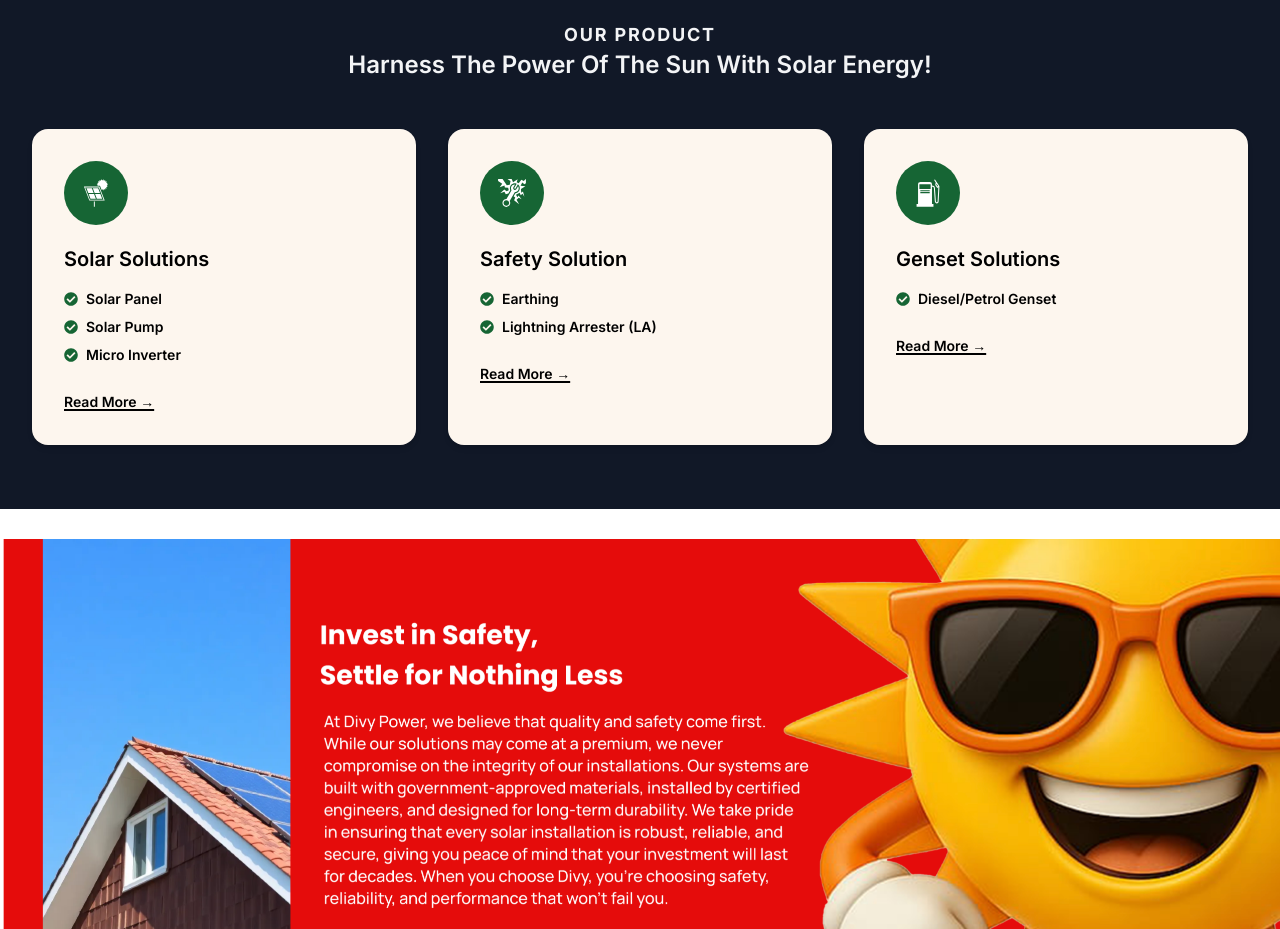
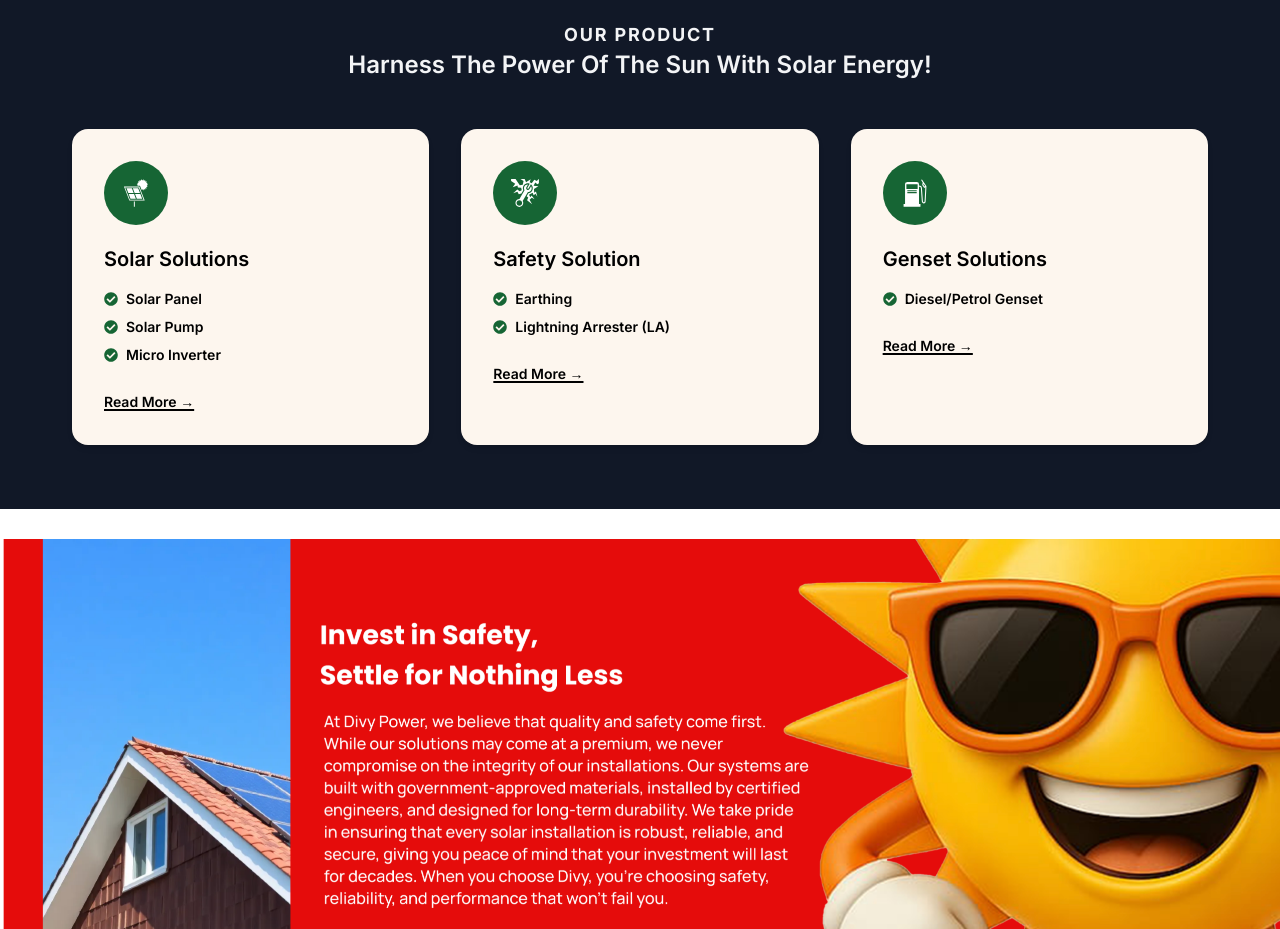
Before and after one commit to vanshika8484/Solar_web, a React (Vite) app: page / in a window 1280 px wide. Shown: the part 6720-7649 px from the top of the page. Built offline with nearby package versions, Linux system fonts and the light colour scheme; a web font is replaced by a local one.

Commit message:
Update SolarProduct.jsx

```diff
--- a/src/components/SolarProduct.jsx
+++ b/src/components/SolarProduct.jsx
@@ -47,7 +47,7 @@ const SolarProducts = () => {
             Harness The Power Of The Sun With Solar Energy!
           </h2>
         </div>
-        <div className="grid grid-cols-1 md:grid-cols-3 gap-8">
+        <div className="grid grid-cols-1 md:grid-cols-3 gap-8  ml-0 mr-0 md:ml-10 md:mr-10 lg:ml-5 lg:mr-10 xl:ml-10 xl:mr-10 ">
           {products.map((product, index) => (
             <motion.div
               key={index}
@@ -56,9 +56,9 @@ const SolarProducts = () => {
               whileInView="visible"
               viewport={{ once: true }}
               variants={cardVariants}
-              className="group bg-[#fdf6ee] p-6 sm:p-8 rounded-2xl shadow-md transform transition duration-300 hover:scale-[0.98] hover:bg-white hover:shadow-xl"
+              className="group bg-[#fdf6ee] p-6 sm:p-8 rounded-2xl shadow-md transform transition duration-300 hover:scale-[0.98] hover:bg-white hover:shadow-xl "
             >
-              <div className="w-14 h-14 sm:w-16 sm:h-16 rounded-full bg-green-800 flex items-center justify-center mb-5">
+              <div className="w-14 h-14 sm:w-16 sm:h-16 rounded-full bg-green-800 flex items-center justify-center mb-5 ">
                 {product.icon}
               </div>
               <h3 className="text-lg sm:text-xl font-semibold mb-4 text-black transition-colors duration-300">
```
